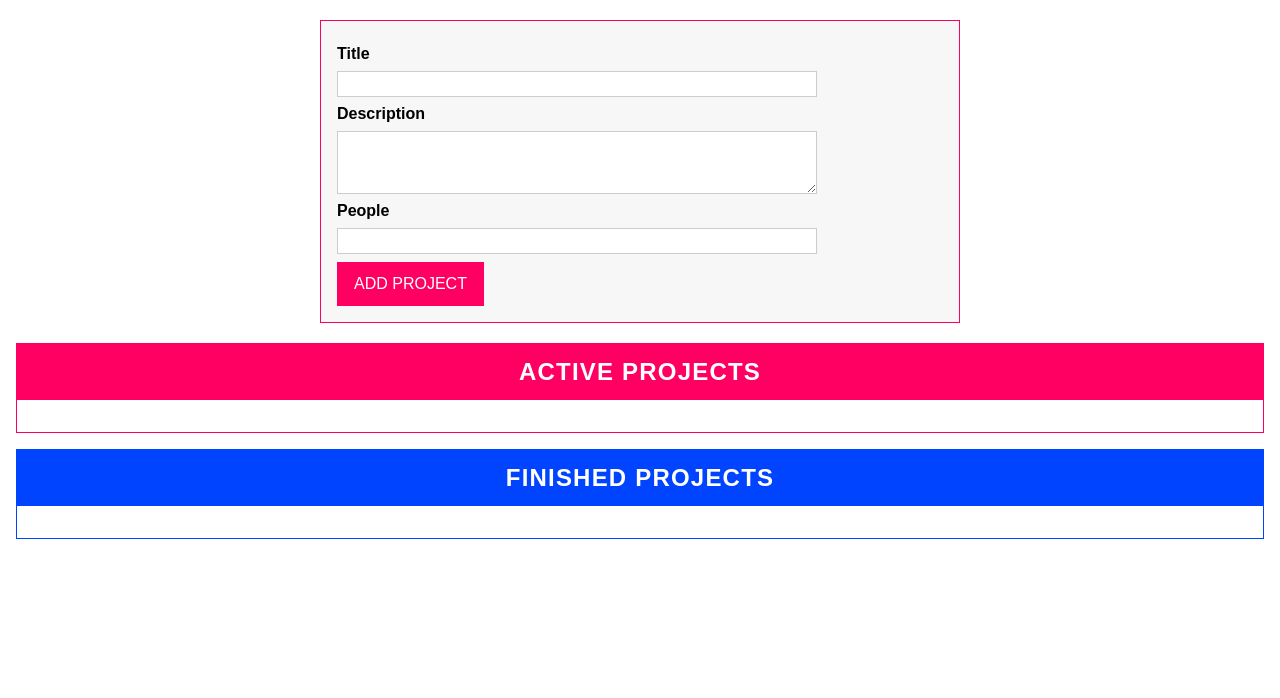
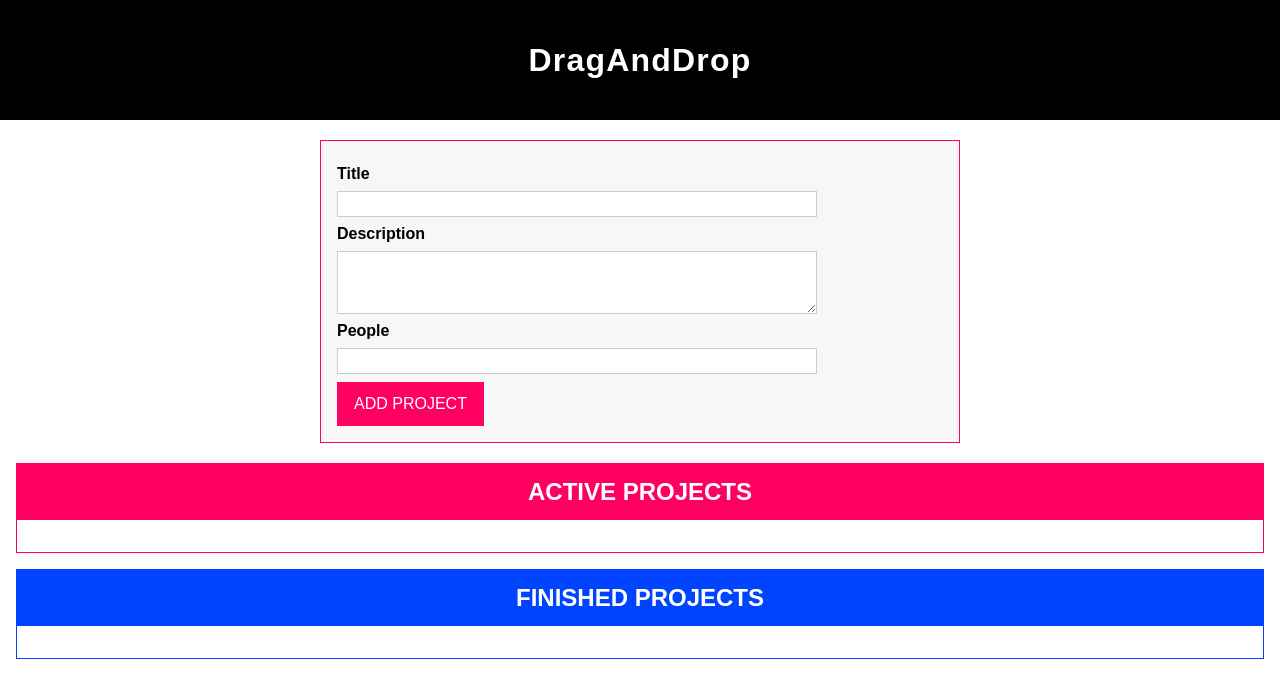
Before and after one commit to dominiksiejka/DragAndDrop, a plain HTML site: page index.html in a window 1280 px wide. Drawn offline with Linux system fonts and the light colour scheme.

Commit message:
update index.html file

```diff
--- a/app.css
+++ b/app.css
@@ -5,7 +5,7 @@
 html {
   font-family: sans-serif;
 }
-header {
+.main-header {
   height: 120px;
   background-color: black;
   color: white;
--- a/index.html
+++ b/index.html
@@ -9,6 +9,9 @@
     <script src="app.js" defer></script>
   </head>
   <body>
+    <header class="main-header">
+      <h1>DragAndDrop</h1>
+    </header>
     <template id="project-input">
       <form>
         <div class="form-control">
```
